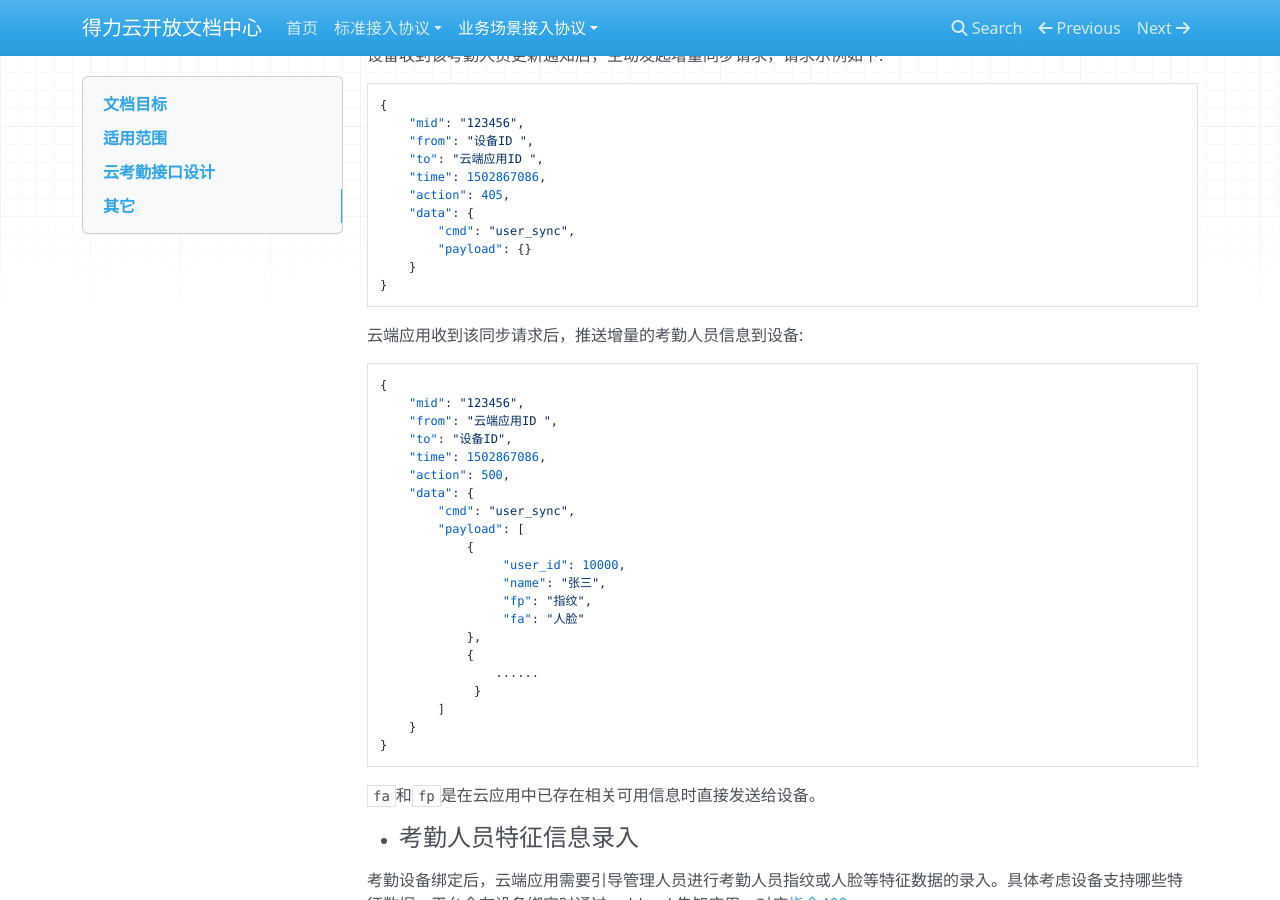
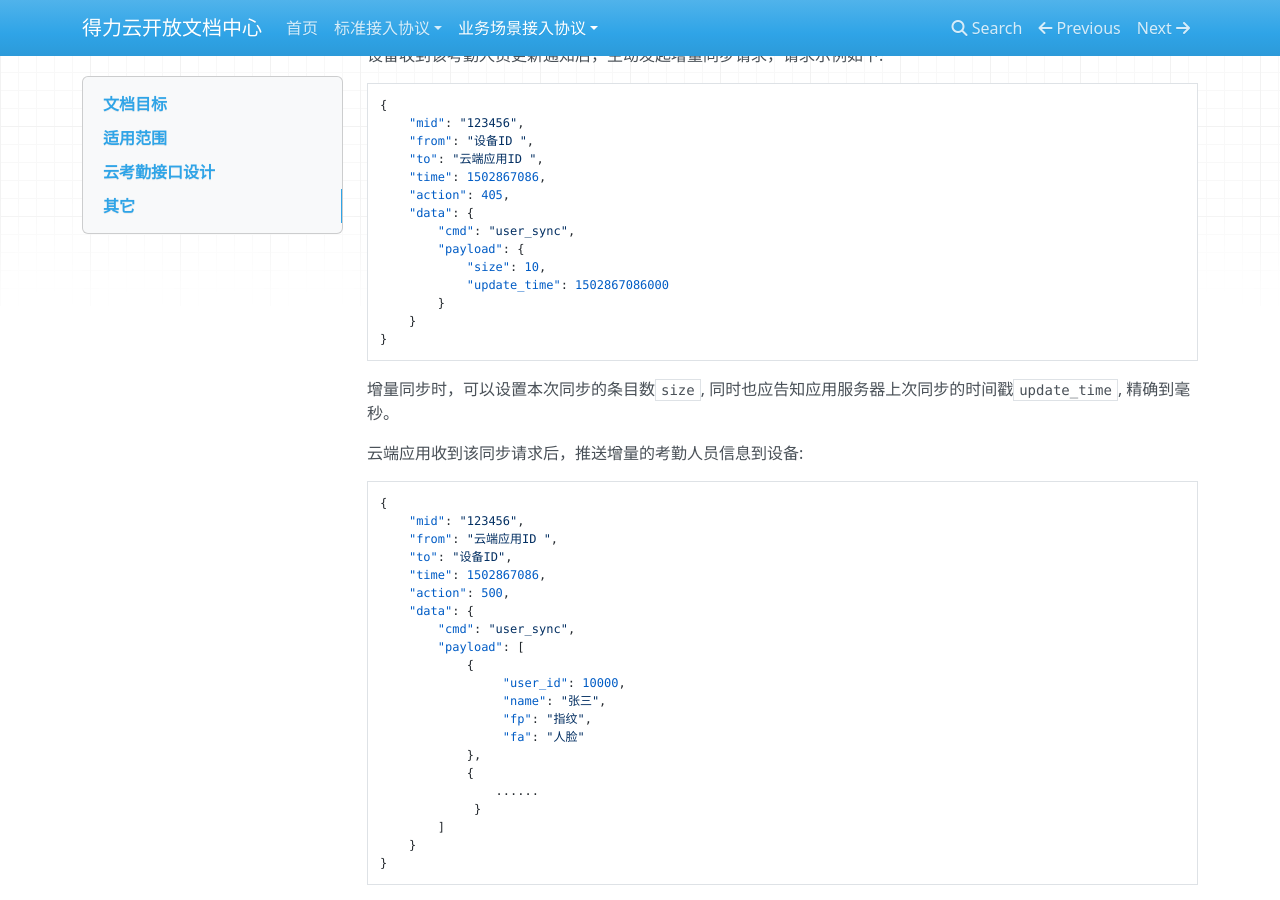
Before and after one commit to nbdeliyun/delicloud-docs, an MkDocs documentation site: the page built from docs/business/KQ/index.md, in a window 1280 px wide and 900 px high, scrolled down 1761 px. Built offline with MkDocs 1.6.1, drawn with Linux system fonts in a browser that asks for light colours; nearby versions of some CDN libraries; old or Windows-style settings are respelled for this version of MkDocs.

Commit message:
update KQ user sync doc

````diff
--- a/docs/business/KQ/index.md
+++ b/docs/business/KQ/index.md
@@ -68,10 +68,15 @@
     "action": 405,
     "data": {
         "cmd": "user_sync",
-        "payload": {}
+        "payload": {
+            "size": 10,
+            "update_time": 1502867086000
+        }
     }
 }
 ```
+
+增量同步时，可以设置本次同步的条目数`size`, 同时也应告知应用服务器上次同步的时间戳`update_time`, 精确到毫秒。
 
 云端应用收到该同步请求后，推送增量的考勤人员信息到设备:
 ```json
````
